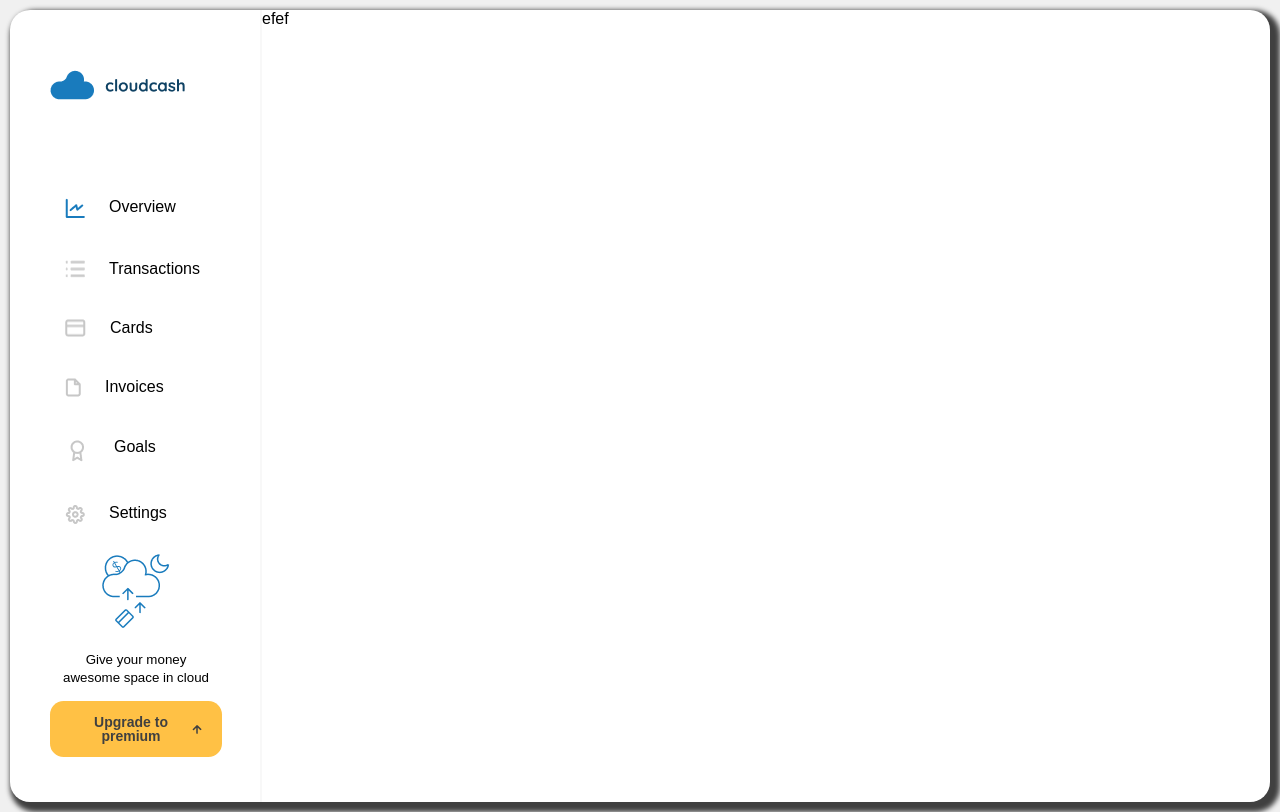
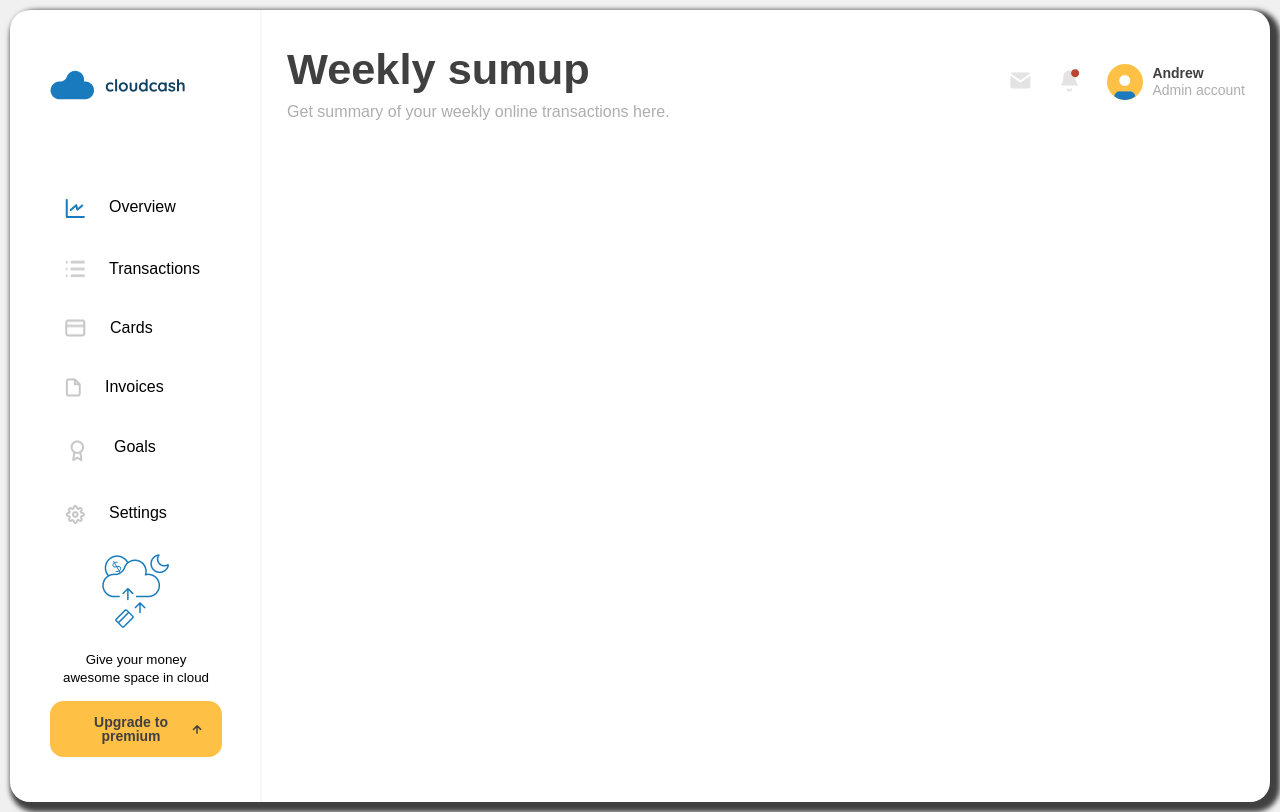
Before and after one commit to oichievas/task-3, a plain HTML site: page index.html in a window 1280 px wide. Drawn offline with Linux system fonts and the light colour scheme.

Commit message:
added content header

```diff
--- a/css/style.css
+++ b/css/style.css
@@ -108,6 +108,66 @@
       color: #404040;
   }
 
+  /*aside  */
+
+  /* content */
+
+.content_container {
+    padding: 33px 25px;
+}
+.header_content {
+    display: flex;
+    flex-direction: row;
+    flex-wrap: wrap;
+    align-items: center;
+    justify-content: space-between;
+
+}
+
+.left_header h2 {
+    color: #404040;
+    font-weight: 600;
+    font-size: 43.3726px;
+    line-height: 53px;
+    padding-bottom: 5px;
+}
+
+.left_header p {
+    font-size: 16.0564px;
+    line-height: 20px;
+    color: #AEAEAE;
+}
+
+.right_header ul {
+    display: flex;
+    align-items: center;
+    justify-content: space-between;
+    gap: 25px;
+}
+
+.icon_person{
+    background: #FFC145;
+    border-radius: 50%;
+}
+
+.right_header ul li:last-child a {
+    display: flex;
+    align-items: center;
+    gap: 9px;
+    font-weight: 600;
+    font-size: 14px;
+    line-height: 17px;
+    color: #404040;
+}
+
+.icon_account b {
+    color: #404040;
+}
+
+.icon_account p {
+    font-weight: normal;
+    color: #AEAEAE;
+}
 
 
 
@@ -118,4 +178,15 @@
 
 
 
-  /*aside  */
+
+
+
+
+
+
+
+
+
+
+
+  /* content */
--- a/index.html
+++ b/index.html
@@ -80,7 +80,31 @@
                 </div>
             </div>
             <div class="content">
-                efef
+                <div class="content_container">
+                    <div class="header_content">
+                        <div class="left_header">
+                            <h2>Weekly sumup</h2>
+                            <p>Get summary of your weekly online transactions here.</p>
+                        </div>
+                        <div class="right_header">
+                            <ul>
+                                <li><a href="">
+                                    <img src="img/mail.png" alt="">
+                                </a></li>
+                                <li><a href="">
+                                    <img src="img/bell.png" alt="">
+                                </a></li>
+                                <li><a href="">
+                                    <img class="icon_person" src="img/person.png" alt="">
+                                    <div class="icon_account">
+                                        <b>Andrew</b>
+                                        <p>Admin account</p>
+                                    </div>
+                                </a></li>
+                            </ul>
+                        </div>
+                    </div>
+                </div>
             </div>
         </div>
     </div>
```
